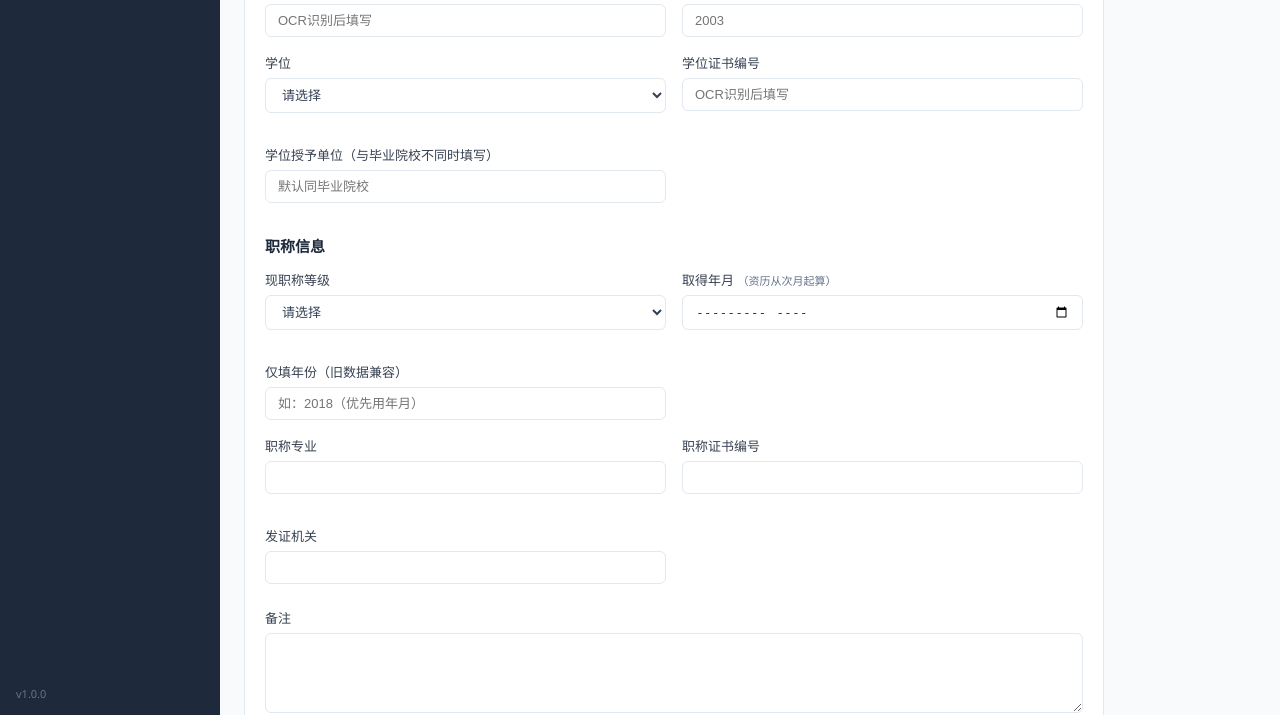
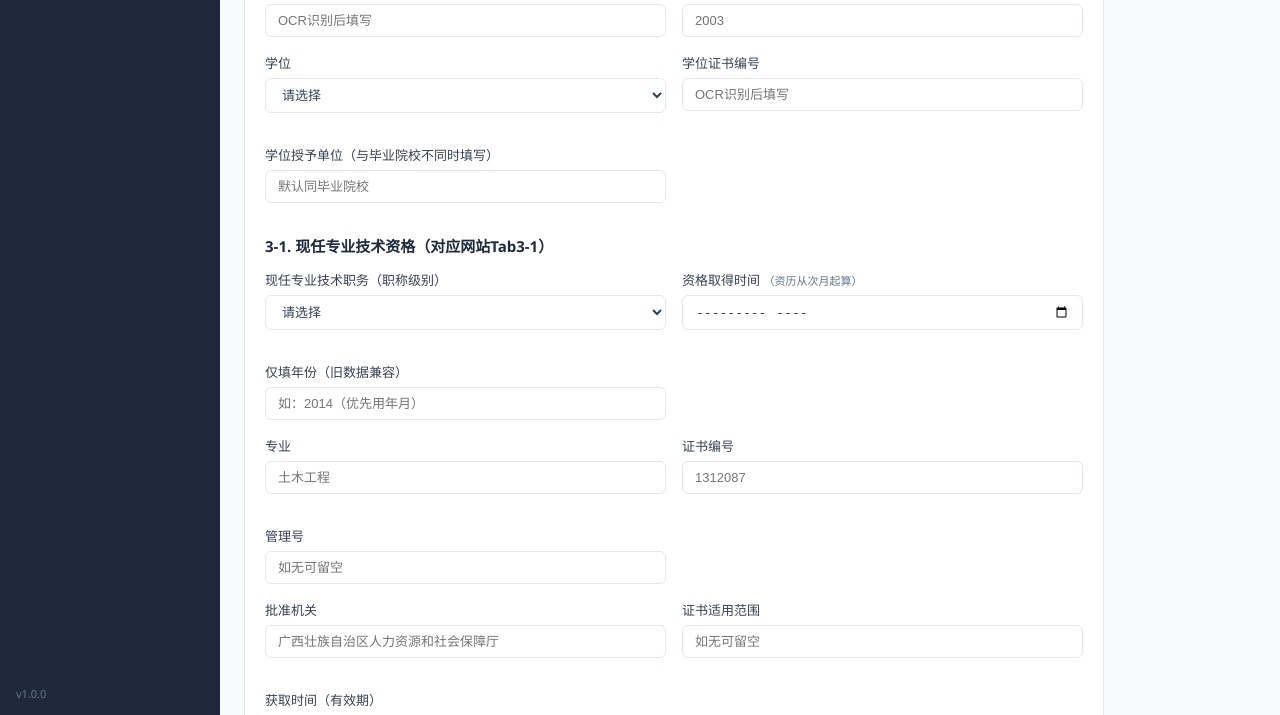
Before and after one commit to dadalaozong/Engineer, a Flask app: page /applicants/new in a window 1280 px wide. Shown: the part 1885-2600 px from the top of the page. Run offline with Flask 3, Linux system fonts and the light colour scheme.

Commit message:
Tab3-1现任专业技术资格：按网站实际列表字段更新
- _TAB_MATERIALS Tab3-1 扩充为13项，tab_name改为网站实际标题
  网站列表字段：数据来源/是否以该资格申报/资格类型/现任专业技术职务
  /专业/资格取得时间/证书编号/管理号/批准机关/证书适用范围/获取时间
- fill_preview Tab3-1 section 字段对应网站列名
- db.py _migrate 新增3字段：title_manage_no/title_scope/title_expire
- models.py 和 applicants.py _A_COLS 同步新增字段
- form.html 职称信息区重构，section标题改为"3-1. 现任专业技术资格"
  新增管理号/证书适用范围/有效期输入框

Co-Authored-By: Claude Sonnet 4.6 <noreply@anthropic.com>
Claude-Session: https://claude.ai/code/session_01K55uSma4Qsr7j5UaJsyXnX

```diff
--- a/职称申报系统/database/db.py
+++ b/职称申报系统/database/db.py
@@ -234,6 +234,10 @@ def _migrate(conn):
         ("applicants",   "title_issuer",    "TEXT"),
         ("applicants",   "photo_path",          "TEXT"),
         ("applicants",   "folder_path",         "TEXT"),
+        # Tab3-1·职称证书新增字段
+        ("applicants",   "title_manage_no",     "TEXT"),
+        ("applicants",   "title_scope",         "TEXT"),
+        ("applicants",   "title_expire",        "TEXT"),
         # Tab2·学历情况新增字段
         ("applicants",   "edu_cert_no",         "TEXT"),
         ("applicants",   "degree_cert_no",       "TEXT"),
--- a/职称申报系统/database/models.py
+++ b/职称申报系统/database/models.py
@@ -9,6 +9,8 @@ _APPLICANT_COLS = (
     "current_position","current_specialty",
     "title_level","title_year","title_month","title_specialty","title_cert_no","title_issuer",
     "politics","address","photo_path","folder_path","notes",
+    # Tab3-1·职称证书
+    "title_manage_no","title_scope","title_expire",
     # Tab2·学历情况
     "edu_cert_no","degree_cert_no","degree_school",
     # 广西职称网基本信息Tab字段
--- a/职称申报系统/routes/applicants.py
+++ b/职称申报系统/routes/applicants.py
@@ -22,6 +22,8 @@ _A_COLS = [
     "current_position","current_specialty",
     "title_level","title_year","title_month","title_specialty","title_cert_no","title_issuer",
     "politics","address","photo_path","folder_path","notes",
+    # Tab3-1·职称证书
+    "title_manage_no","title_scope","title_expire",
     # Tab2·学历情况
     "edu_cert_no","degree_cert_no","degree_school",
     # 广西职称网基本信息Tab新增字段
--- a/职称申报系统/routes/projects.py
+++ b/职称申报系统/routes/projects.py
@@ -270,13 +270,37 @@ _TAB_MATERIALS = [
     },
     {
         "tab": "3-1",
-        "tab_name": "现任专业技术资格",
+        "tab_name": "现任专业技术资格、职业资格和技能证书",
         "folder": "03-1_现任专业技术资格",
         "items": [
-            {"name": "现职称证书",                "fill": "file", "required_for": [],
-             "note": "OCR识别职称级别/证书编号/取证年月"},
-            {"name": "职称信息字段",              "fill": "auto", "required_for": [],
+            # ── 扫描件 ──
+            {"name": "职称证书扫描件",            "fill": "file", "required_for": [],
+             "note": "OCR识别职称级别/证书编号/资格取得时间/批准机关"},
+            {"name": "执业资格证书扫描件（如有）", "fill": "file", "required_for": [],
+             "note": "注册建造师/监理工程师等，可放入附_执业资格证目录"},
+            # ── 系统自动填写字段（对应网站列表各列）──
+            {"name": "数据来源",                  "fill": "auto", "required_for": [],
+             "note": "职称证书OCR识别后标记为【数据获取】"},
+            {"name": "是否以该资格申报",          "fill": "auto", "required_for": [],
+             "note": "当前申报职称的上一级证书填【是】，其余填【否】"},
+            {"name": "资格类型",                  "fill": "auto", "required_for": [],
+             "note": "职称证书/职业资格证书/技能等级证书，一般填【职称证书】"},
+            {"name": "现任专业技术职务",          "fill": "auto", "required_for": [],
+             "note": "如：工程技术人员/副高级/高级工程师，OCR识别后自动填写"},
+            {"name": "专业",                      "fill": "auto", "required_for": [],
              "note": "OCR识别后自动填写"},
+            {"name": "资格取得时间",              "fill": "auto", "required_for": [],
+             "note": "格式 YYYY-MM，OCR识别后自动填写"},
+            {"name": "证书编号",                  "fill": "auto", "required_for": [],
+             "note": "OCR识别后自动填写"},
+            {"name": "管理号",                    "fill": "auto", "required_for": [],
+             "note": "部分证书有管理号，无则留空"},
+            {"name": "现任专业技术职务资格批准机关", "fill": "auto", "required_for": [],
+             "note": "如：广西壮族自治区人力资源和社会保障厅，OCR识别后自动填写"},
+            {"name": "证书适用范围",              "fill": "auto", "required_for": [],
+             "note": "部分证书有适用范围说明，无则留空"},
+            {"name": "获取时间",                  "fill": "auto", "required_for": [],
+             "note": "证书有效期截止时间，格式 YYYY-MM"},
         ],
     },
     {
@@ -597,13 +621,19 @@ def fill_preview_page(pid):
             {"label": "现任职务",   "value": a.get("current_position",""),"status": "ok" if a.get("current_position") else "warn"},
             {"label": "现从事专业", "value": a.get("current_specialty",""),"status": "ok" if a.get("current_specialty") else "warn"},
         ]},
-        {"section": "Tab3-1·现任专业技术资格", "items": [
-            {"label": "现职称级别", "value": a.get("title_level",""),     "status": "ok" if a.get("title_level") else "missing"},
-            {"label": "取得年月",   "value": f"{a.get('title_year','')} 年 {a.get('title_month','') or ''} 月".strip(" 年 月"),
-             "status": "ok" if a.get("title_level") else "missing"},
-            {"label": "职称专业",   "value": a.get("title_specialty",""), "status": "ok" if a.get("title_specialty") else "warn"},
-            {"label": "证书编号",   "value": a.get("title_cert_no",""),   "status": "ok" if a.get("title_cert_no") else "warn"},
-            {"label": "发证机关",   "value": a.get("title_issuer",""),    "status": "ok" if a.get("title_issuer") else "warn"},
+        {"section": "Tab3-1·现任专业技术资格、职业资格和技能证书", "items": [
+            {"label": "数据来源",       "value": "数据获取",                "status": "ok"},
+            {"label": "是否以该资格申报", "value": "是",                   "status": "ok"},
+            {"label": "资格类型",       "value": "职称证书",               "status": "ok"},
+            {"label": "现任专业技术职务", "value": a.get("title_level",""), "status": "ok" if a.get("title_level") else "missing"},
+            {"label": "专业",           "value": a.get("title_specialty",""), "status": "ok" if a.get("title_specialty") else "warn"},
+            {"label": "资格取得时间",   "value": a.get("title_month","") or (str(a.get("title_year","")) + "-" if a.get("title_year") else ""),
+             "status": "ok" if (a.get("title_month") or a.get("title_year")) else "missing"},
+            {"label": "证书编号",       "value": a.get("title_cert_no",""),  "status": "ok" if a.get("title_cert_no") else "warn"},
+            {"label": "管理号",         "value": a.get("title_manage_no",""), "status": "ok"},
+            {"label": "批准机关",       "value": a.get("title_issuer",""),   "status": "ok" if a.get("title_issuer") else "warn"},
+            {"label": "证书适用范围",   "value": a.get("title_scope",""),    "status": "ok"},
+            {"label": "获取时间（有效期）", "value": a.get("title_expire",""), "status": "ok"},
         ]},
     ]
 
--- a/职称申报系统/templates/applicants/form.html
+++ b/职称申报系统/templates/applicants/form.html
@@ -257,42 +257,56 @@
       </div>
     </div>
 
-    <div class="section-title" style="margin-top:16px">职称信息</div>
+    <div class="section-title" style="margin-top:16px">3-1. 现任专业技术资格（对应网站Tab3-1）</div>
     <div class="form-row">
       <div class="form-group">
-        <label class="form-label">现职称等级</label>
+        <label class="form-label">现任专业技术职务（职称级别）</label>
         <select class="form-control" name="title_level">
-          {% for lvl in ['','助理工程师','工程师','高级工程师','正高级工程师'] %}
+          {% for lvl in ['','技术员','助理工程师','工程师','高级工程师','正高级工程师'] %}
           <option value="{{ lvl }}" {{ 'selected' if v.get('title_level') == lvl }}>{{ lvl or '请选择' }}</option>
           {% endfor %}
         </select>
       </div>
       <div class="form-group">
-        <label class="form-label">取得年月
+        <label class="form-label">资格取得时间
           <span style="font-size:11px;color:#64748b;font-weight:400">（资历从次月起算）</span>
         </label>
         <input class="form-control" name="title_month" type="month"
-               value="{{ v.get('title_month','') }}"
-               placeholder="如：2018-06">
+               value="{{ v.get('title_month','') }}" placeholder="如：2014-12">
       </div>
       <div class="form-group">
         <label class="form-label">仅填年份（旧数据兼容）</label>
         <input class="form-control" name="title_year" value="{{ v.get('title_year','') }}"
-               placeholder="如：2018（优先用年月）">
+               placeholder="如：2014（优先用年月）">
       </div>
     </div>
     <div class="form-row">
       <div class="form-group">
-        <label class="form-label">职称专业</label>
-        <input class="form-control" name="title_specialty" value="{{ v.get('title_specialty','') }}">
+        <label class="form-label">专业</label>
+        <input class="form-control" name="title_specialty" value="{{ v.get('title_specialty','') }}" placeholder="土木工程">
       </div>
       <div class="form-group">
-        <label class="form-label">职称证书编号</label>
-        <input class="form-control" name="title_cert_no" value="{{ v.get('title_cert_no','') }}">
+        <label class="form-label">证书编号</label>
+        <input class="form-control" name="title_cert_no" value="{{ v.get('title_cert_no','') }}" placeholder="1312087">
       </div>
       <div class="form-group">
-        <label class="form-label">发证机关</label>
-        <input class="form-control" name="title_issuer" value="{{ v.get('title_issuer','') }}">
+        <label class="form-label">管理号</label>
+        <input class="form-control" name="title_manage_no" value="{{ v.get('title_manage_no','') }}" placeholder="如无可留空">
+      </div>
+    </div>
+    <div class="form-row">
+      <div class="form-group" style="flex:2">
+        <label class="form-label">批准机关</label>
+        <input class="form-control" name="title_issuer" value="{{ v.get('title_issuer','') }}"
+               placeholder="广西壮族自治区人力资源和社会保障厅">
+      </div>
+      <div class="form-group">
+        <label class="form-label">证书适用范围</label>
+        <input class="form-control" name="title_scope" value="{{ v.get('title_scope','') }}" placeholder="如无可留空">
+      </div>
+      <div class="form-group">
+        <label class="form-label">获取时间（有效期）</label>
+        <input class="form-control" name="title_expire" type="month" value="{{ v.get('title_expire','') }}" placeholder="如：2025-07">
       </div>
     </div>
 
```
